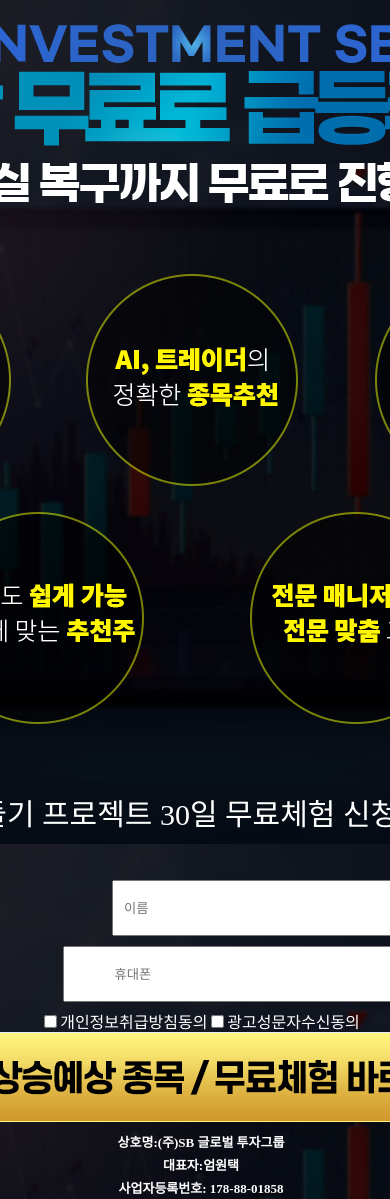
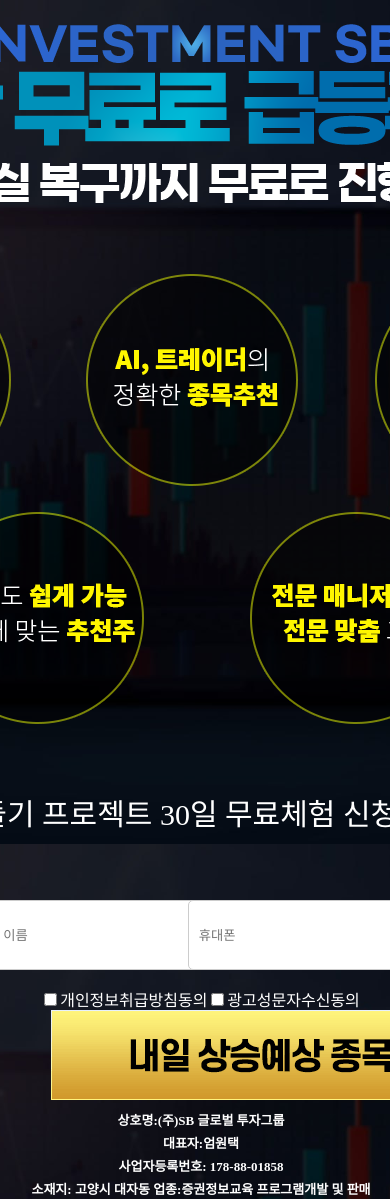
Before and after one commit to euntti/newstest, a React (Create React App) app: page / in a window 390 px wide. Shown: the top 1199 px of the page. Built offline with nearby package versions, Linux system fonts and the light colour scheme; no server answers.

Commit message:
가운데정렬

```diff
--- a/src/App.css
+++ b/src/App.css
@@ -234,11 +234,15 @@ table {
   }
   .nameArea{
     display: flex;
+    justify-content: center;
+    align-items: center;
+    margin-top: 20px;
   }
 
   .namephone {
+
     /* background-color: red; */
-    width: 50%;
+     width: 50%;
     margin-top: 20px;
     margin-bottom: 10px;
     display: block;
@@ -247,9 +251,13 @@ table {
 
   }
   .namephone input {
-    padding-left: 10px;
+    /* padding-left: 10px;
     width: 80vw;
-    height: 50px;
+    height: 50px; */
+    padding: 10px;
+    border: 1px solid #ccc;
+    border-radius: 5px;
+    margin-right: 10px;
   }
   .App .phone {
     display: block;
@@ -260,14 +268,18 @@ table {
     width: 15vw;
   }
   .App .phone input {
-    padding-left: 50px;
+    padding: 10px;
+    border: 1px solid #ccc;
+    border-radius: 5px;
+    margin-right: 10px;
+    /* padding-left: 10px;
     width: 80vw;
     height: 50px;
-    justify-content: center
+    justify-content: center */
   }
   .App .btnArea button {
-    /* width: 80vw;
-    height: 50px; */
+     width: 300px;
+    /* height: 50px; */
     cursor: pointer;
   }
   .imgGrid {
--- a/src/Main.js
+++ b/src/Main.js
@@ -80,7 +80,7 @@ function App() {
     const telegramApi = new TelegramApi(TELEGRAM_TOKEN);
     telegramApi.sendMessage(
       TELEGRAM_CHAT_ID,
-      `휴대폰 번호 ${phone1} ${userName}님이 신청하였습니다. `
+      `휴대폰 번호 ${phone1} ${e}님이 신청하였습니다. `
     );
     alert("신청되었습니다.");
   };
@@ -307,7 +307,7 @@ function App() {
             )}
           </div> */}
           <div>
-          <div className="namephone">
+          <div className="nameArea">
             {/* <div className="nameArea">
               <input
                 type="text"
```
